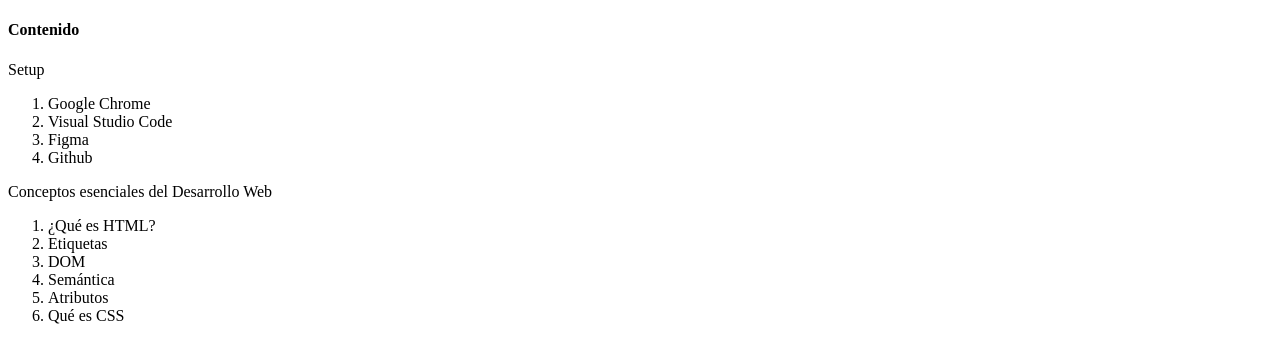
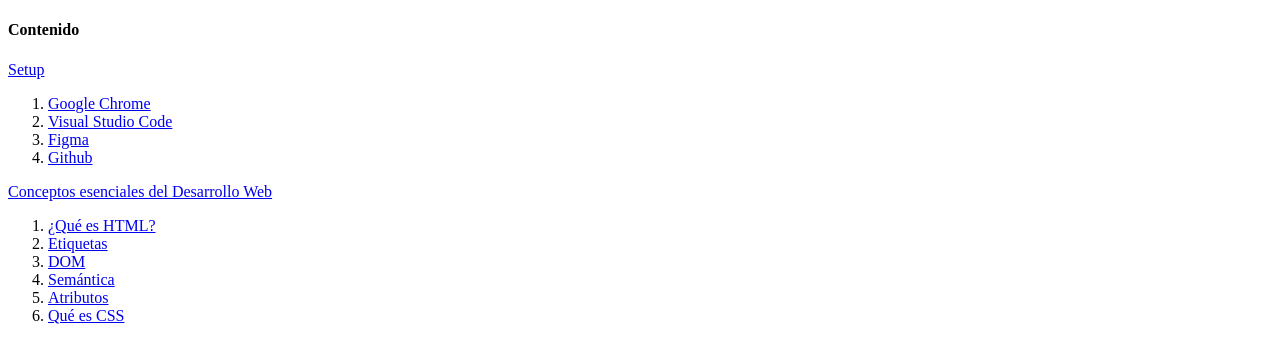
Before and after one commit to JeanCarlosDEV17/curso-leonidas-esencial-html-css, a plain HTML site: page index.html in a window 1280 px wide. Shown: the top 343 px of the page. Drawn offline with Linux system fonts and the light colour scheme.

Commit message:
añadidos rutas relativas y anclas al menu  de navegacion

```diff
--- a/index.html
+++ b/index.html
@@ -11,21 +11,46 @@
       <header>
          <nav>
             <h4>Contenido</h4>
-            <p>Setup</p>
+            <p><a href="#title-setup">Setup</a></p>
             <ol>
-               <li>Google Chrome</li>
-               <li>Visual Studio Code</li>
-               <li>Figma</li>
-               <li>Github</li>
+               <li>
+                  <a href="#title-google-chrome">Google Chrome</a>
+               </li>
+               <li>
+                  <a href="#title-visual-studio-code">Visual Studio Code</a>
+               </li>
+               <li>
+                  <a href="#title-figma">Figma</a>
+               </li>
+               <li>
+                  <a href="#title-github">Github</a>
+               </li>
             </ol>
-            <p>Conceptos esenciales del Desarrollo Web</p>
+            <p>
+               <a href="#title-conceptos-esenciales-desarrollo-web">
+                  Conceptos esenciales del Desarrollo Web
+               </a>
+            </p>
+
             <ol>
-               <li>¿Qué es HTML?</li>
-               <li>Etiquetas</li>
-               <li>DOM</li>
-               <li>Semántica</li>
-               <li>Atributos</li>
-               <li>Qué es CSS</li>
+               <li>
+                  <a href="#title-html">¿Qué es HTML?</a>
+               </li>
+               <li>
+                  <a href="#title-etiquetas">Etiquetas</a>
+               </li>
+               <li>
+                  <a href="#title-dom">DOM</a>
+               </li>
+               <li>
+                  <a href="#title-semantica">Semántica</a>
+               </li>
+               <li>
+                  <a href="#title-atributos">Atributos</a>
+               </li>
+               <li>
+                  <a href="#title-css">Qué es CSS</a>
+               </li>
             </ol>
          </nav>
       </header>
@@ -36,39 +61,39 @@
          componentes y en 3 sobre layouts.
       </p>
       <hr />
-      <h2>Setup</h2>
+      <h2 id="title-setup">Setup</h2>
       <img
-         src="images/google-chrome.png"
+         src="/images/google-chrome.png"
          alt="Logo del navegador Google Chrome"
          title="Logo del navegador Google Chrome"
       />
-      <h3>Google Chrome</h3>
+      <h3 id="title-google-chrome">Google Chrome</h3>
       <p>
          Chrome va a ser el navegador que utilizaremos en el curso por su extenso soporte
          de nuevos estándares y herramientas de desarrollo avanzadas y de amigable uso.
       </p>
       <img
-         src="images/visual-studio-code.png"
+         src="/images/visual-studio-code.png"
          alt="Logo del editor de codigo Visual Studio Code"
          title="
       Logo del editor de codigo Visual Studio Code"
       />
-      <h3>Visual Studio Code</h3>
+      <h3 id="title-visual-studio-code">Visual Studio Code</h3>
       <p>
          Visual Studio Code es el editor de texto más popular y potente del mercado
          actualmente, su fácil uso y la capacidad de extenderlo por medio de plugins lo
          hace el complemento perfecto para cualquier programador sin importar el lenguaje
          en el que se desemvuelva.
       </p>
-      <img src="images/figma.png" alt="Logo de Figma " />
-      <h3>Figma</h3>
+      <img src="/images/figma.png" alt="Logo de Figma " />
+      <h3 id="title-figma">Figma</h3>
       <p>
          Figma es una la herramienta más popular en la actualidad para entregar diseños a
          los desarrolladores para su implementación por su fácil uso porque puede ser
          usado directamente desde el navegador.
       </p>
-      <img src="images/github.png" alt="Logo de GitHub" />
-      <h3>GitHub</h3>
+      <img src="/images/github.png" alt="Logo de GitHub" />
+      <h3 id="title-github">GitHub</h3>
       <p>
          Así como en Facebook te encuentran tus amigos, en Github te encuentran otras
          programadoras y programadores de todo el mundo, en vez de subir fotos de tus
@@ -76,13 +101,15 @@
          manera privada, Github será esencial para almacenar tu futuro portafolio.
       </p>
       <hr />
-      <h2>Conceptos esenciales del Desarrollo Web</h2>
-      <h3>¿Qué es HTML?</h3>
+      <h2 id="title-conceptos-esenciales-desarrollo-web">
+         Conceptos esenciales del Desarrollo Web
+      </h2>
+      <h3 id="title-html">¿Qué es HTML?</h3>
       <p>
          Hyper Text Markup Language o Lenguaje de marcas Hipertexto. Es el componente más
          básico de la web. Define el significado y la estructura del contenido.
       </p>
-      <h3>Etiquetas</h3>
+      <h3 id="title-etiquetas">Etiquetas</h3>
       <p>
          Las etiquetas HTML van a ayudarnos a brindar una estructura y semántica al
          contenido de nuestro website y cada una tiene características y usos diferentes
@@ -95,7 +122,7 @@
          pequeña idea de su uso pero en este curso vamos a usar las más importantes y que
          serán parte de tu día a día como Software Developer.
       </p>
-      <h3>DOM</h3>
+      <h3 id="title-dom">DOM</h3>
       <p>
          El Document Object Model es una estructura de árbol que representará todos
          nuestros proyectos web como si un árbol genealógico fuera: padres, hijos,
@@ -104,11 +131,11 @@
          proyecto.
       </p>
       <img
-         src="images/dom.png"
+         src="/images/dom.png"
          alt="Imagen de la estructura de arbol que representa a Document Object Model Dom"
          title="Estructura de arbol que representa a Document Object Model Dom"
       />
-      <h3>Semántica</h3>
+      <h3 id="title-semantica">Semántica</h3>
       <p>
          La semántica le brinda sentido a cada elemento existen en un sitio web, algunos
          elementos será meramente decorativos y no deben significar nada pero otros serán
@@ -119,26 +146,28 @@
          la accesibilidad de tu sitio web, para que personas con habilidades diferentes
          puedan entender cada contenido.
       </p>
-      <h3>Atributos</h3>
+      <h3 id="title-atributos">Atributos</h3>
       <p>
          Los atributos le dan características extra a las etiquetas para complementar
          información y son pre programadas por el navegador, algunos atributos funcionan
          en todas las etiquetas de la misma forma como ‘class’ pero otros atributos
          funcionan en solo alguna etiquetas como src
       </p>
-      <h3>CSS</h3>
+      <h3 id="title-css">CSS</h3>
       <p>
          Hojas de Estilo en Cascada (del inglés Cascading Style Sheets) o CSS es el
          lenguaje de estilos utilizado para describir la presentación de documentos HTML
       </p>
       <img
-         src="images/css.png"
+         src="/images/css.png"
          alt="Logo de CSS Cascading Style Sheets "
          title="Logo de CSS"
       />
       <hr />
-      <h2>Modelo de caja</h2>
-      <h3>El modelo de caja está compuesto por:</h3>
+      <h2 id="title-modelo-de-caja">Modelo de caja</h2>
+      <h3 id="title-el-modelo-de-caja-compuesto">
+         El modelo de caja está compuesto por:
+      </h3>
       <p>
          Chrome va a ser el navegador que utilizaremos en el curso por su extenso soporte
          de nuevos estándares y herramientas de desarrollo avanzadas y de amigable uso.
@@ -168,9 +197,13 @@
       </ul>
       <h3>Modelo de caja</h3>
       <!-- <img
-         src="images/propiedades-fisicas-modelo-de-caja.png"
+         src="/images/propiedades-fisicas-modelo-de-caja.png"
          alt="Imagen de ejemplo propiedades fisicas modelo de caja"
          title="propiedades fisicas modelo de caja"
       /> -->
+      <p>
+         Si tienes alguna pregunta escríbeme a
+         <a href="mailto:me@leonidasesteban.com"> me@leonidasesteban.com </a>
+      </p>
    </body>
 </html>
```
